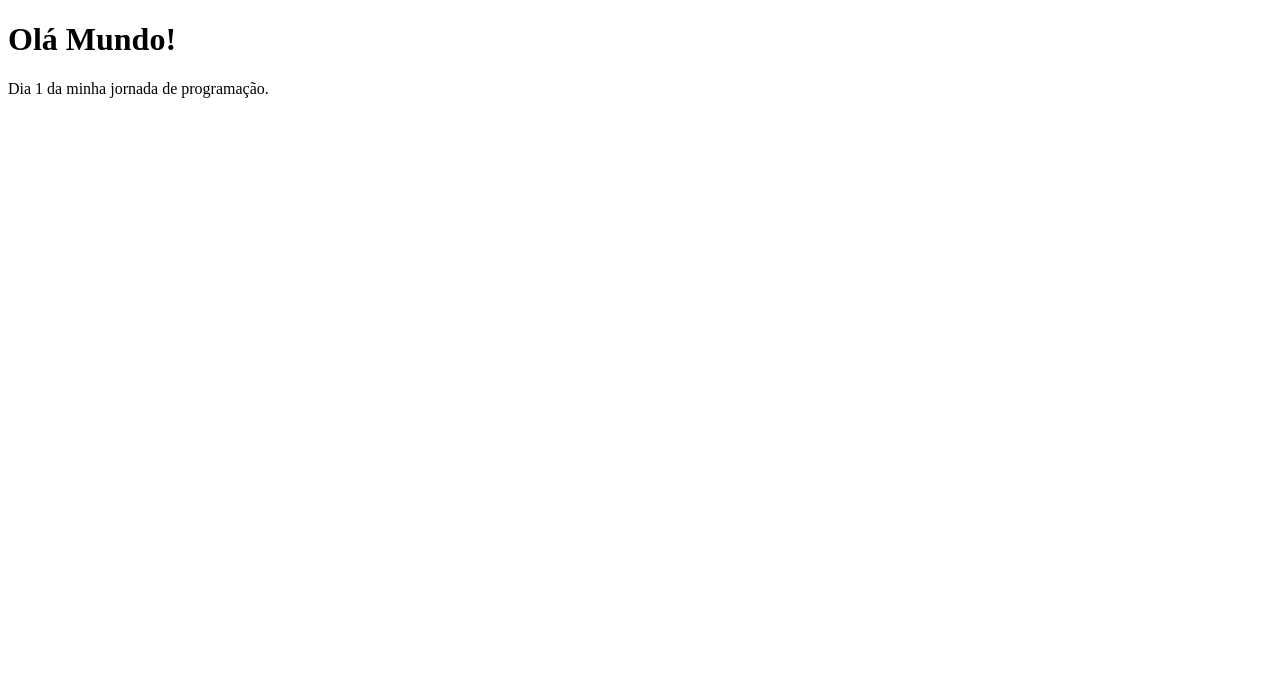
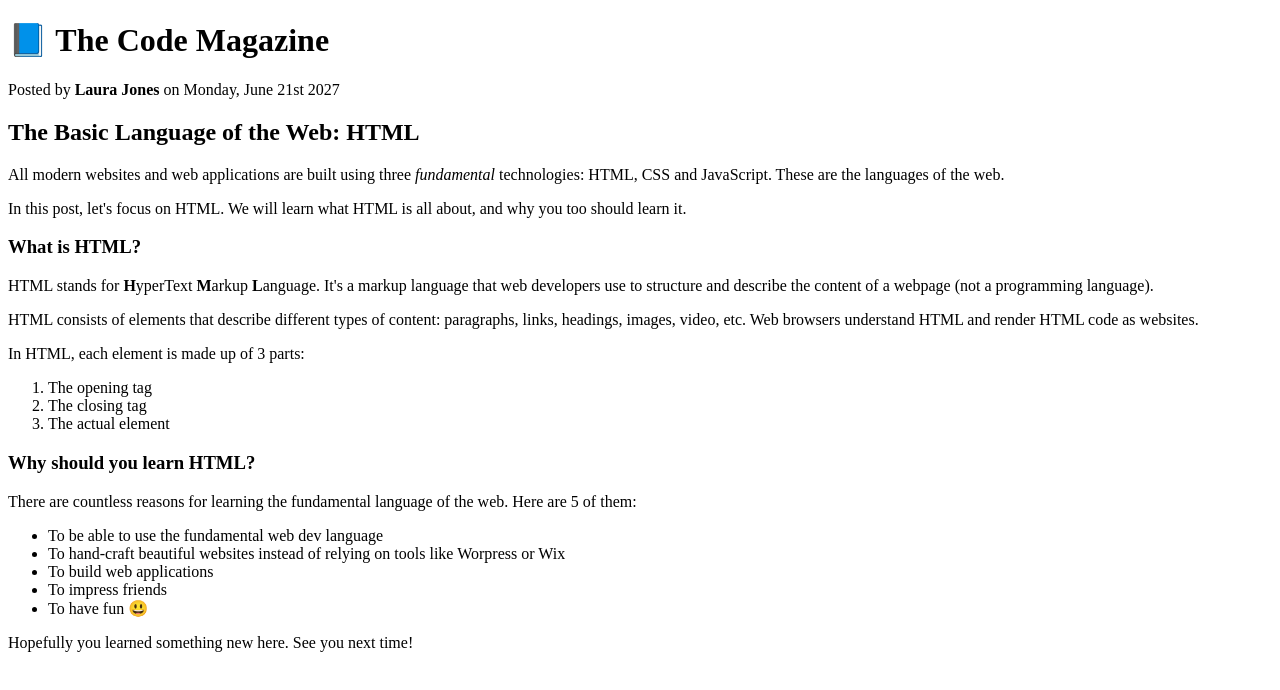
Before and after one commit to RealFonfaraz/projeto-html-css, a plain HTML site: page index.html in a window 1280 px wide. Drawn offline with Linux system fonts and the light colour scheme.

Commit message:
HTML fundamentals - headings, paragrafos, listas

```diff
--- a/index.html
+++ b/index.html
@@ -1,11 +1,75 @@
-<!DOCTYPE html>
-<html lang="pt">
+<!doctype html>
+<html>
   <head>
-    <meta charset="UTF-8" />
-    <title>O meu primeiro site</title>
+    <title>The Basic Language of the Web: HTML</title>
   </head>
+
   <body>
-    <h1>Olá Mundo!</h1>
-    <p>Dia 1 da minha jornada de programação.</p>
+    <!--
+    <h1>The Basic Language of the Web: HTML</h1>
+    <h2>The Basic Language of the Web: HTML</h2>
+    <h3>The Basic Language of the Web: HTML</h3>
+    <h4>The Basic Language of the Web: HTML</h4>
+    <h5>The Basic Language of the Web: HTML</h5>
+    <h6>The Basic Language of the Web: HTML</h6>
+    -->
+
+    <h1>📘 The Code Magazine</h1>
+    <p>Posted by <strong>Laura Jones</strong> on Monday, June 21st 2027</p>
+
+    <h2>The Basic Language of the Web: HTML</h2>
+    <p>
+      All modern websites and web applications are built using three
+      <em>fundamental</em>
+      technologies: HTML, CSS and JavaScript. These are the languages of the
+      web.
+    </p>
+
+    <p>
+      In this post, let's focus on HTML. We will learn what HTML is all about,
+      and why you too should learn it.
+    </p>
+
+    <h3>What is HTML?</h3>
+    <p>
+      HTML stands for <strong>H</strong>yperText <strong>M</strong>arkup
+      <strong>L</strong>anguage. It's a markup language that web developers use
+      to structure and describe the content of a webpage (not a programming
+      language).
+    </p>
+
+    <p>
+      HTML consists of elements that describe different types of content:
+      paragraphs, links, headings, images, video, etc. Web browsers understand
+      HTML and render HTML code as websites.
+    </p>
+
+    <p>In HTML, each element is made up of 3 parts:</p>
+
+    <ol>
+      <li>The opening tag</li>
+      <li>The closing tag</li>
+      <li>The actual element</li>
+    </ol>
+
+    <h3>Why should you learn HTML?</h3>
+
+    <p>
+      There are countless reasons for learning the fundamental language of the
+      web. Here are 5 of them:
+    </p>
+
+    <ul>
+      <li>To be able to use the fundamental web dev language</li>
+      <li>
+        To hand-craft beautiful websites instead of relying on tools like
+        Worpress or Wix
+      </li>
+      <li>To build web applications</li>
+      <li>To impress friends</li>
+      <li>To have fun 😃</li>
+    </ul>
+
+    <p>Hopefully you learned something new here. See you next time!</p>
   </body>
 </html>
```
